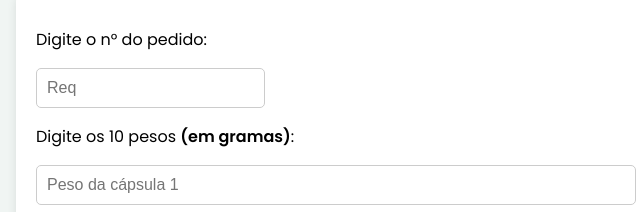
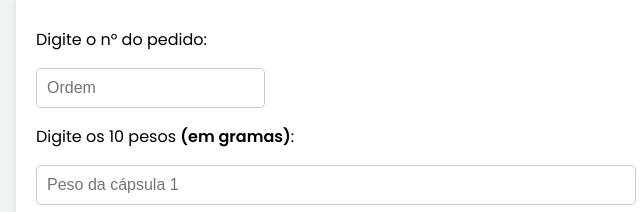
Before and after one commit to spada09/peso-medio-capsulas, a plain HTML site: page index.html in a window 1280 px wide. Shown: the part 122-334 px from the top of the page, 304-944 px from the left. Drawn offline with Linux system fonts and the light colour scheme.

Commit message:
Update index.html

```diff
--- a/index.html
+++ b/index.html
@@ -14,7 +14,7 @@
 
     <p>Digite o n° do pedido:</p>
 
-    <input type="text" placeholder="Req">
+    <input type="text" placeholder="Ordem">
 
 
     <p>Digite os 10 pesos <strong>(em gramas)</strong>:</p>
```
